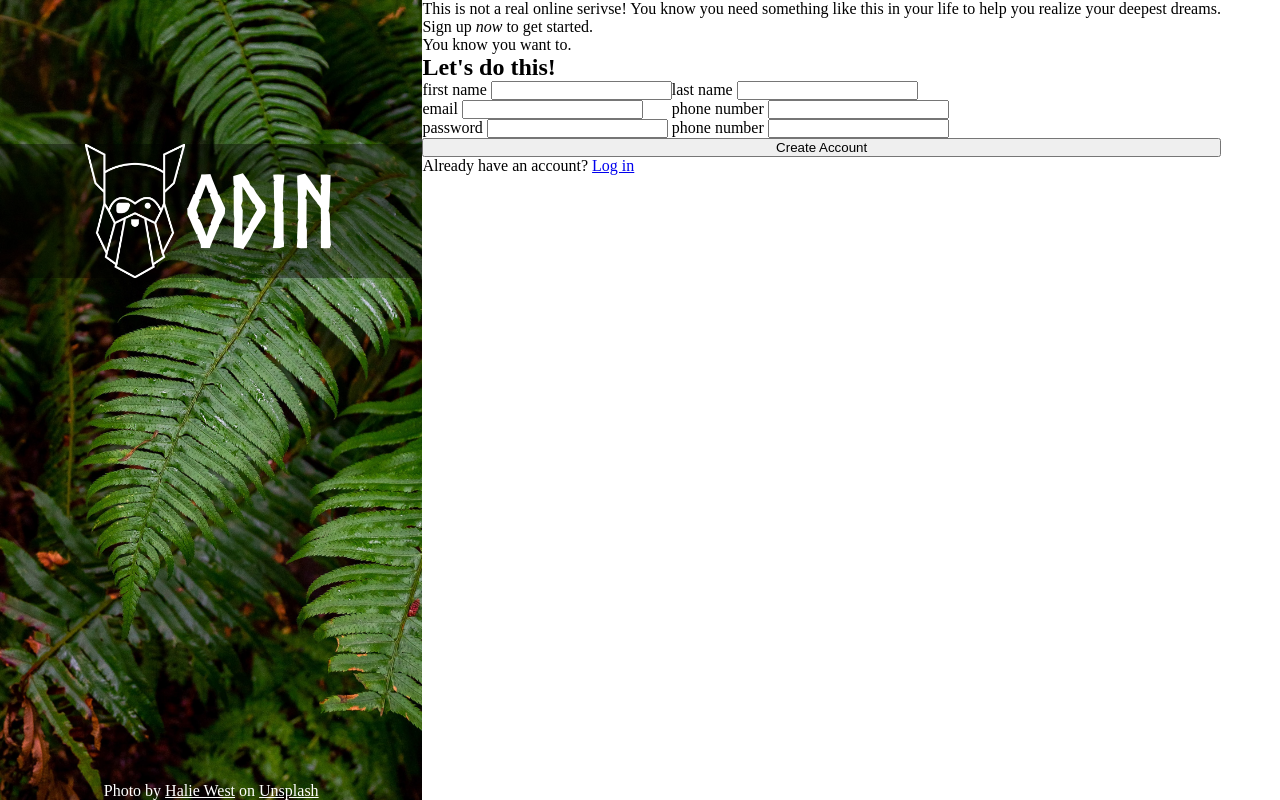
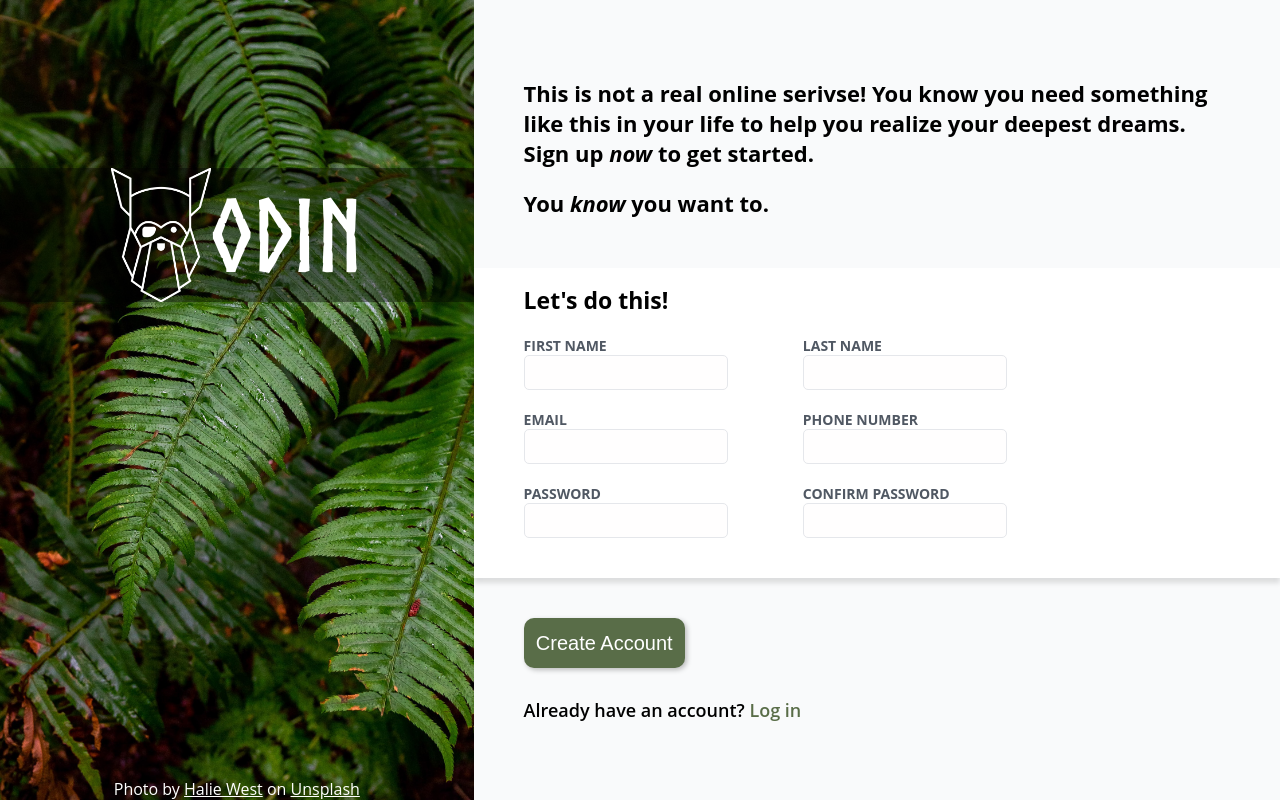
Before and after one commit to nowaylifer/Sign-up-Form, a plain HTML site: page index.html in a window 1280 px wide. Drawn offline with Linux system fonts and the light colour scheme.

Commit message:
Finish style, add simple pwd equality check

```diff
--- a/index.html
+++ b/index.html
@@ -5,6 +5,7 @@
   <meta http-equiv="X-UA-Compatible" content="IE=edge">
   <meta name="viewport" content="width=device-width, initial-scale=1.0">
   <link rel="stylesheet" href="style.css">
+  <script src="script.js" defer></script>
   <title>Sign-up Form</title>
 </head>
 <body>
@@ -15,25 +16,30 @@
     </div>
     <p class="credits">Photo by <a href="#">Halie West</a> on <a href="#">Unsplash</a></p>
   </section>
+
   <section class="form-container">
-    <p>This is not a real online serivse! You know you need something like this in your life to help you realize your deepest dreams.<br>
-    Sign up <em>now</em> to get started.<br>You know you want to.
+    <div>
+      <p>
+        This is not a real online serivse! You know you need something<br> like this in your life to help you realize your deepest dreams.<br>
+        Sign up <em>now</em> to get started.
       </p>
+      <p>You <em>know</em> you want to.</p>
+
       <div class="form-wrapper">
         <h2>Let's do this!</h2>
         <form id="user-form">
           <div>
             <div>
               <label for="first-name">first name</label>
-            <input id="first-name" name="user_first_name">
+              <input id="first-name" name="user_first_name" required>
             </div>
             <div>
               <label for="email">email</label>
-            <input type="email" id="email" name="user_email">
+              <input type="email" id="email" name="user_email" required>
             </div>
             <div>
               <label for="pwd">password</label>
-            <input type="password" id="pwd" name="user_pwd">
+              <input type="password" id="pwd" name="user_pwd" required>
             </div>
           </div>
           <div>
@@ -46,14 +52,16 @@
               <input id="phone" name="user_phone">
             </div>
             <div>
-            <label for="confirm-pwd">phone number</label>
-            <input id="confirm-pwd" name="user_pwd_confirm">
+              <label for="confirm-pwd">confirm password</label>
+              <input type="password" id="confirm-pwd" name="user_pwd_confirm" required>
             </div>
           </div>
         </form>
       </div>
-    <button type="submit" for="user-form">Create Account</button>
+      <button type="submit" form="user-form">Create Account</button>
       <p>Already have an account? <a href="#">Log in</a></p>
+    </div>
   </section>
+
 </body>
 </html>
--- /dev/null
+++ b/script.js
@@ -0,0 +1,25 @@
+'use strict';
+
+const pwd = document.querySelector('#pwd');
+const confPwd = document.querySelector('#confirm-pwd');
+const passwordsInput = document.querySelectorAll('#pwd, #confirm-pwd');
+
+const pwdWarning = document.createElement('p');
+pwdWarning.textContent = '* Passwords do not match';
+pwdWarning.style.cssText = 'color: red; font-size: 1.2rem; position: absolute; bottom: 10; margin: 0';
+
+
+
+passwordsInput.forEach(input => {
+  input.addEventListener('input', () => {
+    if (pwd.value && pwd.value !== confPwd.value && confPwd.value) {
+      pwd.style.border = '1.5px red solid';
+      confPwd.style.border = '1.5px red solid';
+      document.querySelector('.form-wrapper').appendChild(pwdWarning);
+    } else {
+      pwd.style.border = "";
+      confPwd.style.border = "";
+      pwdWarning.remove();
+    }
+  })
+});
--- a/style.css
+++ b/style.css
@@ -2,6 +2,9 @@
   font-family: 'Norse-Bold';
   src: url(./assets/Norse-Bold.otf);
 }
+
+@import url('https://fonts.googleapis.com/css2?family=Open+Sans:ital,wght@0,300;0,400;0,700;1,300;1,400;1,700&display=swap');
+
 
 * {
   margin: 0;
@@ -18,16 +21,24 @@ body {
   font-size: 1.6rem;
   display: flex;
   height: 100vh;
+  font-family: 'Open Sans', sans-serif;
+  background-color: #F9FAFB;
+}
+
+h2 {
+  font-size: 2.3rem;
 }
 
 section.picture {
   background: url(./assets/halie-west-25xggax4bSA-unsplash.jpg);
   background-size: cover;
-  width: 33%;
+  width: 37%;
   min-width: 300px;
+  flex-shrink: 0;
 }
+
 .logo {
-  margin-top: 18vh;
+  margin-top: 21vh;
   display: flex;
   align-items: center;
   justify-content: center;
@@ -60,10 +71,103 @@ section.picture {
 }
 
 section.form-container {
+  flex-grow: 1;
   display: flex;
-  flex-direction: column;
+  align-items: center;
+}
+
+.form-container > div {
+  width: 100%;
+}
+
+.form-wrapper {
+  background-color: white;
+  padding: 16px 0 40px 50px;
+  margin-bottom: 40px;
+  box-shadow: 0 5px 5px rgb(0 0 0 / 12%);
+  position: relative;
 }
 
 #user-form {
   display: flex;
+  margin-top: 20px;
+  gap: 75px;
 }
+
+form > div {
+  width: 27%;
+}
+
+form input {
+  width: 100%;
+  height: 3.5rem;
+  border-radius: 5px;
+  border: #E5E7EB 1px solid;
+  background-color: #FFFEFE;
+  font-family: inherit;
+  font-size: 1.6rem;
+  font-weight: 600;
+  padding: 0 15px;
+}
+
+form input:focus {
+  border: rgb(10, 10, 219) 1.5px solid;
+  outline: none;
+  box-shadow: 2px 2px 5px rgb(0 0 0 / 25%);
+}
+
+form > div div:not(:last-child) {
+  margin-bottom: 20px;
+}
+
+label {
+  display: block;
+  text-transform: uppercase;
+  color: #505863;
+  font-weight: 700;
+  font-size: 1.4rem;
+}
+
+button[type='submit'] {
+  width: 20%;
+  height: 50px;
+  margin-left: 50px;
+  border-radius: 10px;
+  border: none;
+  background-color: #596D48;
+  color: white;
+  font-size: 2rem;
+  box-shadow: 2px 2px 5px rgb(0 0 0 / 25%);
+  margin-bottom: 30px;
+}
+
+button[type='submit']:hover,
+button[type='submit']:active {
+  cursor: pointer;
+  background-color: #404e33;
+}
+
+.form-container p {
+  font-size: 2.2rem;
+  margin-left: 50px;
+  font-weight: 700;
+}
+
+.form-container p:first-child {
+  margin-bottom: 20px;
+}
+
+.form-container p:nth-of-type(2) {
+  margin-bottom: 50px;
+}
+
+.form-container p:nth-of-type(3) {
+
+  font-size: 1.8rem;
+  font-weight: 600;
+}
+
+.form-container p:nth-of-type(3) a:any-link {
+  color: #596D48;
+  text-decoration: none;
+}
```
Lines whose indentation alone changed are shown as unchanged.
